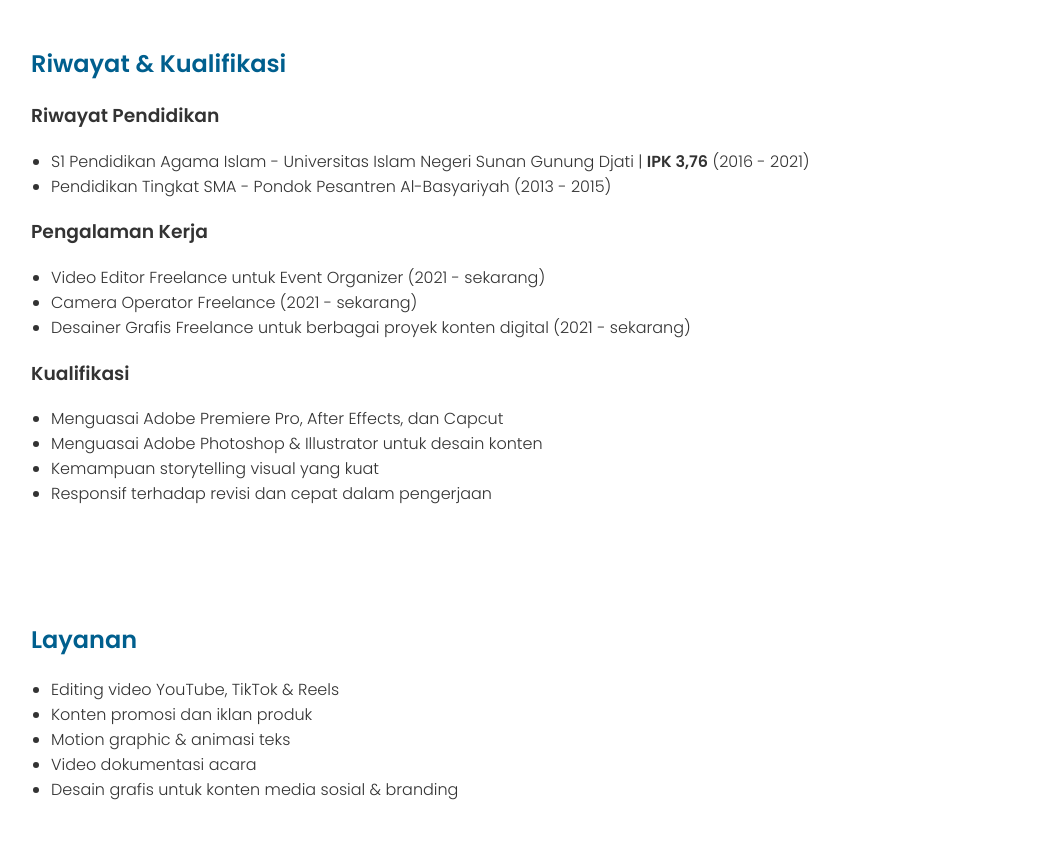
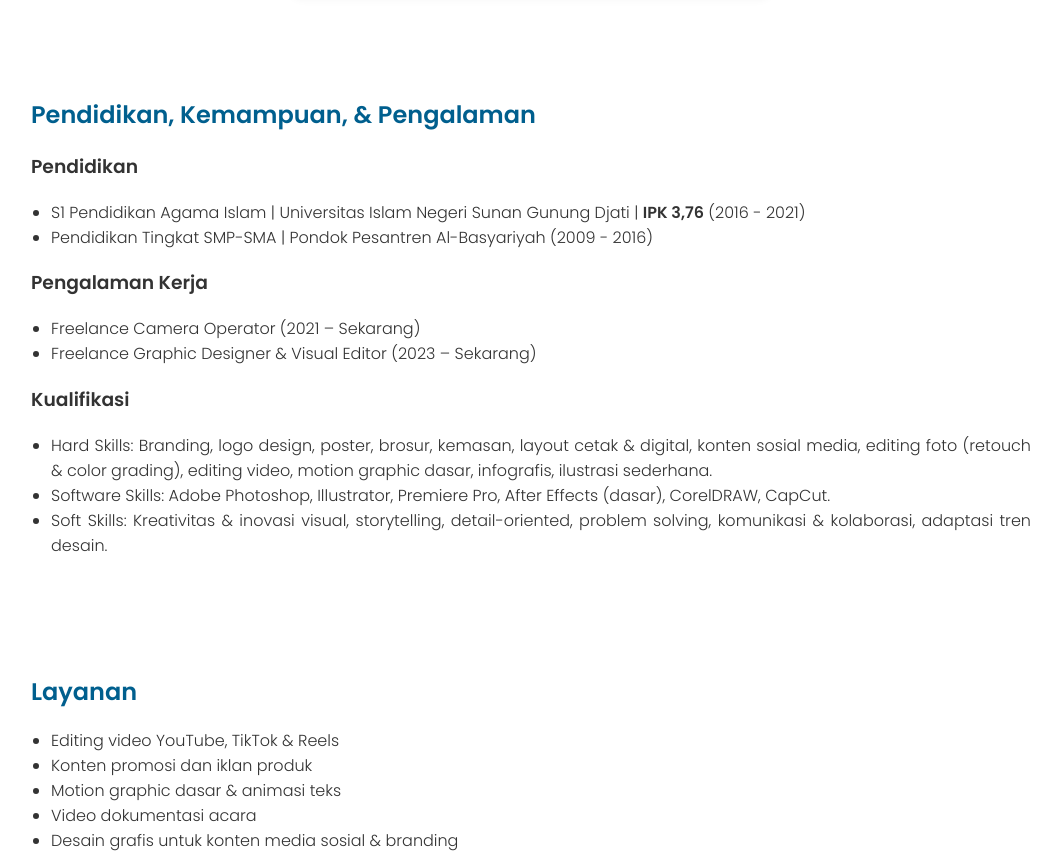
Before and after one commit to TaufikEkaPutra/portfolio, a plain HTML site: page index.html in a window 1280 px wide. Shown: the part 1747-2603 px from the top of the page, without its empty margins (109-1170 px from the left). Drawn offline with Linux system fonts and the light colour scheme.

Commit message:
Update index.html

```diff
--- a/index.html
+++ b/index.html
@@ -36,7 +36,7 @@
 
   <section class="about">
     <h2>Tentang Saya</h2>
-    <p>Nama saya <strong>Taufik Eka Putra</strong>. Saya adalah seorang konten kreator, editor video, dan desainer grafis yang memiliki passion dalam merangkai visual menjadi cerita yang berkesan. Dengan pengalaman dalam berbagai jenis produksi, saya berusaha untuk selalu menyajikan karya terbaik yang sesuai dengan kebutuhan klien dan tren industri saat ini. Selain editing video, saya juga berpengalaman dalam desain grafis seperti pembuatan konten media sosial, poster, dan branding visual.</p>
+    <p>Nama saya <strong>Taufik Eka Putra</strong>. Saya adalah Sarjana Pendidikan Agama Islam dengan keahlian di bidang Graphic Design dan Visual Editing sejak tingkat SMA di Pondok Pesantren Al-Basyariyah. Berpengalaman dalam branding, desain promosi, dan konten digital. Terampil membuat logo, poster, kemasan, layout cetak maupun digital, serta mengedit foto dan video untuk kebutuhan promosi dan media sosial. Aktif sebagai freelance Graphic Designer dan Visual Editor sejak 2023, dengan pengalaman mendukung berbagai Event Organizer dalam kegiatan kementerian, instansi Polri (SESPIM LEMDIKLAT POLRI), TNI (SESKOAU), serta acara publik lainnya seperti Mojang Jajaka, webinar, dan wisuda.</p>
   </section>
 
   <section class="projects">
@@ -72,26 +72,24 @@
   </section>
 
   <section class="cv">
-    <h2>Riwayat & Kualifikasi</h2>
-    <h3>Riwayat Pendidikan</h3>
+    <h2>Pendidikan, Kemampuan, & Pengalaman</h2>
+    <h3>Pendidikan</h3>
     <ul>
-      <li>S1 Pendidikan Agama Islam - Universitas Islam Negeri Sunan Gunung Djati | <strong>IPK 3,76</strong> (2016 - 2021)</li>
-      <li>Pendidikan Tingkat SMA - Pondok Pesantren Al-Basyariyah (2013 - 2015)</li>
+      <li>S1 Pendidikan Agama Islam | Universitas Islam Negeri Sunan Gunung Djati | <strong>IPK 3,76</strong> (2016 - 2021)</li>
+      <li>Pendidikan Tingkat SMP-SMA | Pondok Pesantren Al-Basyariyah (2009 - 2016)</li>
     </ul>
 
     <h3>Pengalaman Kerja</h3>
     <ul>
-      <li>Video Editor Freelance untuk Event Organizer (2021 - sekarang)</li>
-      <li>Camera Operator Freelance (2021 - sekarang)</li>
-      <li>Desainer Grafis Freelance untuk berbagai proyek konten digital  (2021 - sekarang)</li>
+      <li>Freelance Camera Operator (2021 – Sekarang)</li>
+      <li>Freelance Graphic Designer & Visual Editor (2023 – Sekarang)</li>
     </ul>
 
     <h3>Kualifikasi</h3>
     <ul>
-      <li>Menguasai Adobe Premiere Pro, After Effects, dan Capcut</li>
-      <li>Menguasai Adobe Photoshop & Illustrator untuk desain konten</li>
-      <li>Kemampuan storytelling visual yang kuat</li>
-      <li>Responsif terhadap revisi dan cepat dalam pengerjaan</li>
+      <li>Hard Skills: Branding, logo design, poster, brosur, kemasan, layout cetak & digital, konten sosial media, editing foto (retouch & color grading), editing video, motion graphic dasar, infografis, ilustrasi sederhana.</li>
+      <li>Software Skills: Adobe Photoshop, Illustrator, Premiere Pro, After Effects (dasar), CorelDRAW, CapCut.</li>
+      <li>Soft Skills: Kreativitas & inovasi visual, storytelling, detail-oriented, problem solving, komunikasi & kolaborasi, adaptasi tren desain.</li>
     </ul>
   </section>
 
@@ -100,7 +98,7 @@
     <ul>
       <li>Editing video YouTube, TikTok & Reels</li>
       <li>Konten promosi dan iklan produk</li>
-      <li>Motion graphic & animasi teks</li>
+      <li>Motion graphic dasar & animasi teks</li>
       <li>Video dokumentasi acara</li>
       <li>Desain grafis untuk konten media sosial & branding</li>
     </ul>
```
